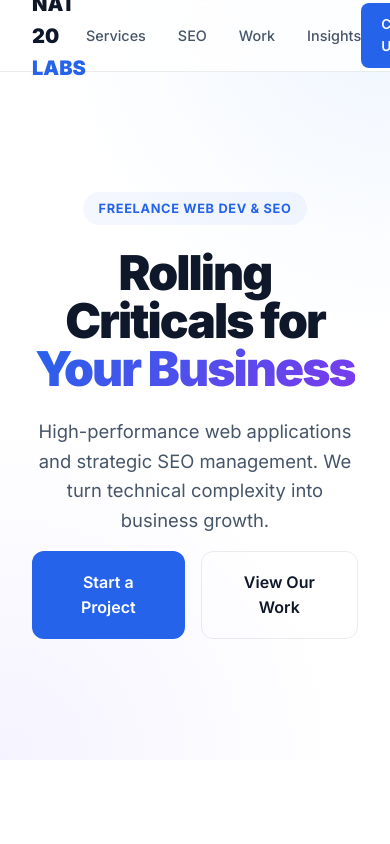
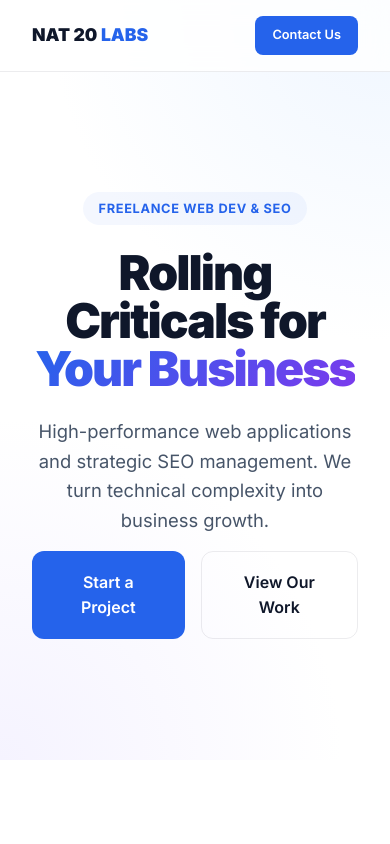
Before and after one commit to The-RavenKing/Nat20labs-site, a React (Vite) app: page / in a window 390 px wide. Shown: the top 844 px of the page. Built offline with nearby package versions, Linux system fonts and the light colour scheme.

Commit message:
UI: Fixed cramped mobile navbar by hiding links on small screens

```diff
--- a/src/App.css
+++ b/src/App.css
@@ -128,7 +128,53 @@ footer {
 .markdown-content h2 { font-size: 2.5rem; margin-top: 3rem; }
 .markdown-content p { margin-bottom: 1.5rem; }
 
-@media (max-width: 1024px) {
+/* Navbar Enhancements */
+.navbar .logo {
+  font-size: 1.25rem;
+  font-weight: 900;
+}
+
+.navbar .logo span {
+  color: var(--accent);
+}
+
+.nav-links {
+  display: flex;
+  gap: 2rem;
+}
+
+.nav-links a {
+  text-decoration: none;
+  color: var(--text-secondary);
+  font-weight: 500;
+  font-size: 0.9rem;
+  transition: var(--transition);
+}
+
+.nav-links a:hover {
+  color: var(--accent);
+}
+
+.nav-btn {
+  padding: 0.6rem 1.2rem;
+  border-radius: 8px;
+  font-size: 0.85rem;
+}
+
+@media (max-width: 768px) {
+  .nav-links {
+    display: none;
+  }
+
+  .navbar .logo {
+    font-size: 1.1rem;
+  }
+
+  .nav-btn {
+    padding: 0.5rem 1rem;
+    font-size: 0.8rem;
+  }
+
   .bento-grid { grid-template-columns: 1fr; }
   .span-4, .span-8 { grid-column: span 12; }
   .seo-split { grid-template-columns: 1fr; padding: 3rem; text-align: center; }
--- a/src/App.tsx
+++ b/src/App.tsx
@@ -37,16 +37,16 @@ function App() {
     <div className="app">
       <header>
         <nav className={`navbar container ${scrolled ? 'navbar-scrolled' : ''}`}>
-          <div className="logo" style={{ fontSize: '1.25rem', fontWeight: 900 }}>
-            NAT 20 <span style={{ color: 'var(--accent)' }}>LABS</span>
+          <div className="logo">
+            NAT 20 <span>LABS</span>
           </div>
-          <div className="nav-links" style={{ display: 'flex', gap: '2rem' }}>
-            <a href="#services" style={{ textDecoration: 'none', color: 'var(--text-secondary)', fontWeight: 500, fontSize: '0.9rem' }}>Services</a>
-            <a href="#seo" style={{ textDecoration: 'none', color: 'var(--text-secondary)', fontWeight: 500, fontSize: '0.9rem' }}>SEO</a>
-            <a href="#portfolio" style={{ textDecoration: 'none', color: 'var(--text-secondary)', fontWeight: 500, fontSize: '0.9rem' }}>Work</a>
-            <a href="#insights" style={{ textDecoration: 'none', color: 'var(--text-secondary)', fontWeight: 500, fontSize: '0.9rem' }}>Insights</a>
+          <div className="nav-links">
+            <a href="#services">Services</a>
+            <a href="#seo">SEO</a>
+            <a href="#portfolio">Work</a>
+            <a href="#insights">Insights</a>
           </div>
-          <a href="#contact" className="btn btn-primary" style={{ padding: '0.6rem 1.2rem', borderRadius: '8px', fontSize: '0.85rem' }}>Contact Us</a>
+          <a href="#contact" className="btn btn-primary nav-btn">Contact Us</a>
         </nav>
       </header>
 
```
